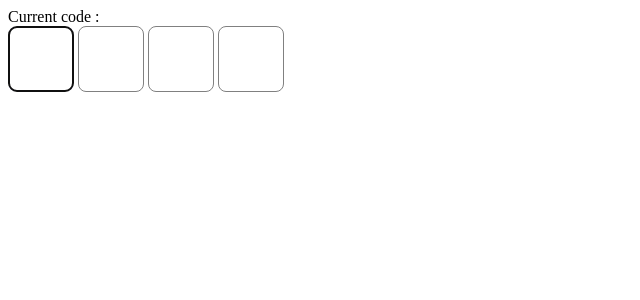
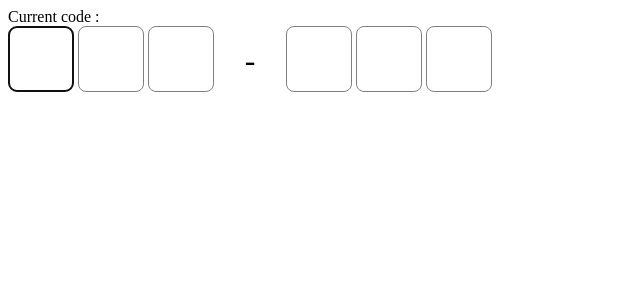
Before and after one commit to triozer/vue-code-input, a Vue app: page / in a window 1280 px wide. Shown: the top 300 px of the page, without its empty margins (0-640 px from the left). Built offline with nearby package versions, Linux system fonts and the light colour scheme.

Commit message:
feat: add groups

```diff
--- a/src/App.vue
+++ b/src/App.vue
@@ -11,5 +11,5 @@ const onComplete = (code: string) => {
 
 <template>
   Current code : {{ code }}
-  <vue-code-input v-model="code" @completed="onComplete" />
+  <vue-code-input v-model="code" @completed="onComplete" :max-length="6" :group-size="3" />
 </template>
--- a/src/components/VueCodeInput.vue
+++ b/src/components/VueCodeInput.vue
@@ -10,10 +10,16 @@ const props = defineProps({
   maxLength: {
     type: Number,
     default: 4,
+    validator: (value: number) => value > 0,
   },
   regex: {
     type: RegExp,
     default: /^[A-z0-9]$/,
+  },
+  groupSize: {
+    type: Number,
+    default: 4,
+    validator: (value: number) => value > 0,
   },
 })
 
@@ -42,9 +48,7 @@ const handleKeydown = (event: KeyboardEvent) => {
         inputs.value[i].value = ""
       }
 
-      if (currentInputIndex.value !== value.value.length - 1) {
       return
-      }
     }
 
     if (currentInputIndex.value > 0) {
@@ -104,6 +108,8 @@ const handleInput = (key: string) => {
   }
 }
 
+const groups = computed(() => Math.ceil(props.maxLength / props.groupSize))
+
 watch(currentInputIndex, () => {
   currentInput.value.focus()
 })
@@ -115,16 +121,19 @@ onMounted(() => {
 
 <template>
   <div class="container" @keydown="handleKeydown" @keyup="handleKeyup">
+    <template v-for="i in groups" :key="`group-${i}`">
       <input
         ref="inputs"
-      v-for="i in maxLength"
-      @mousedown="(e) => handleItemClick(e, i - 1)"
-      @focus="changeCurrentInputIndex(i - 1)"
-      :key="i"
+        v-for="j in Math.min(groupSize, maxLength - (i - 1) * groupSize)"
+        @mousedown="(e) => handleItemClick(e, (i - 1) * props.groupSize + j - 1)"
+        :key="j"
+        @focus="changeCurrentInputIndex((i - 1) * props.groupSize + j - 1)"
         class="item"
         type="text"
         maxlength="1"
       />
+      <span v-if="i !== groups" class="separator">-</span>
+    </template>
   </div>
 </template>
 
@@ -132,6 +141,14 @@ onMounted(() => {
 .container {
   display: flex;
   gap: 0.25rem;
+}
+
+.separator {
+  height: 1em;
+  width: 1em;
+  padding: 0.5em;
+  font-size: 2em;
+  text-align: center;
 }
 
 .item {
```
Also changed, not shown: 1 other file (tests, documents, lock files or other folders). Lines whose indentation alone changed are shown as unchanged.
